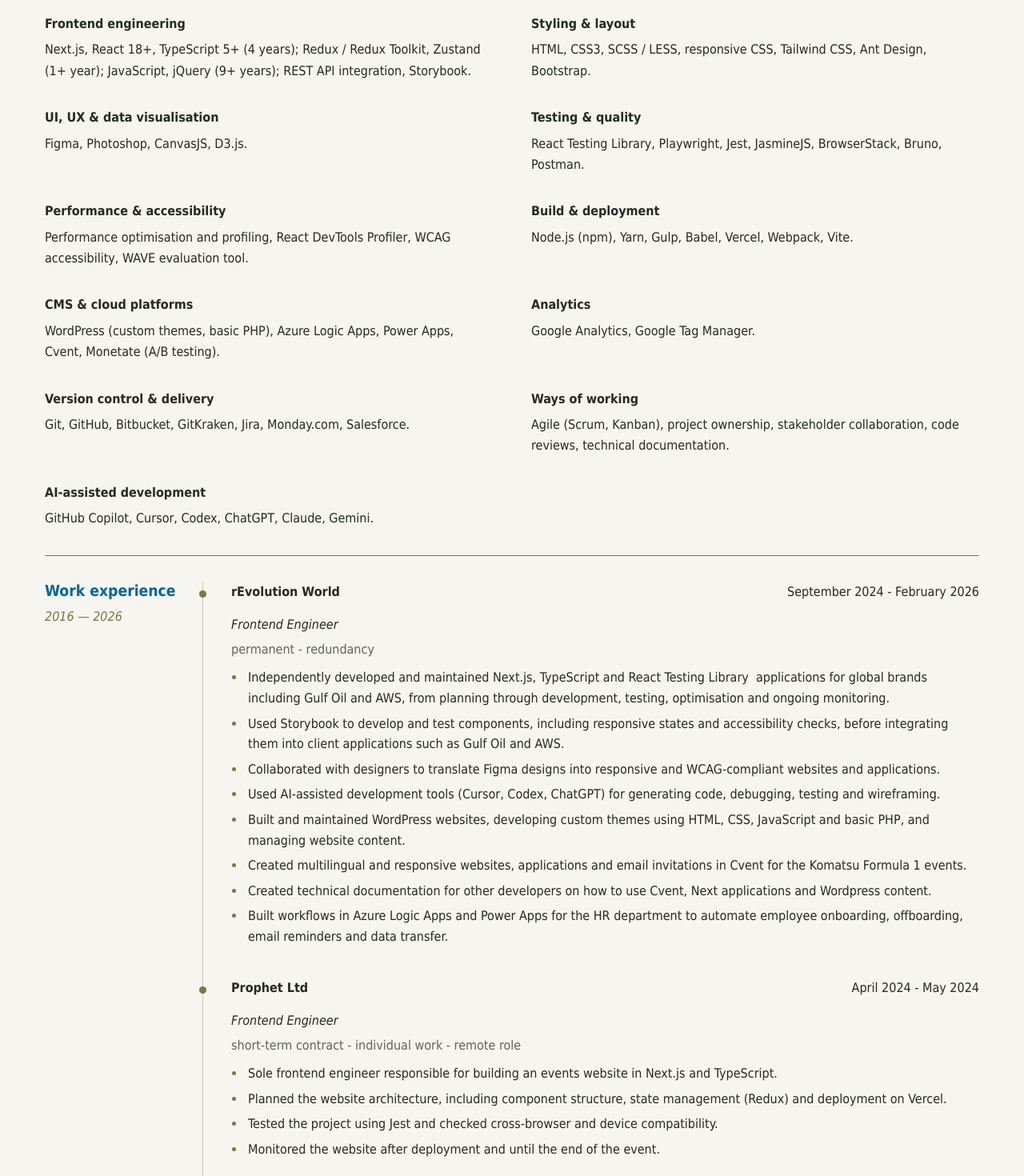
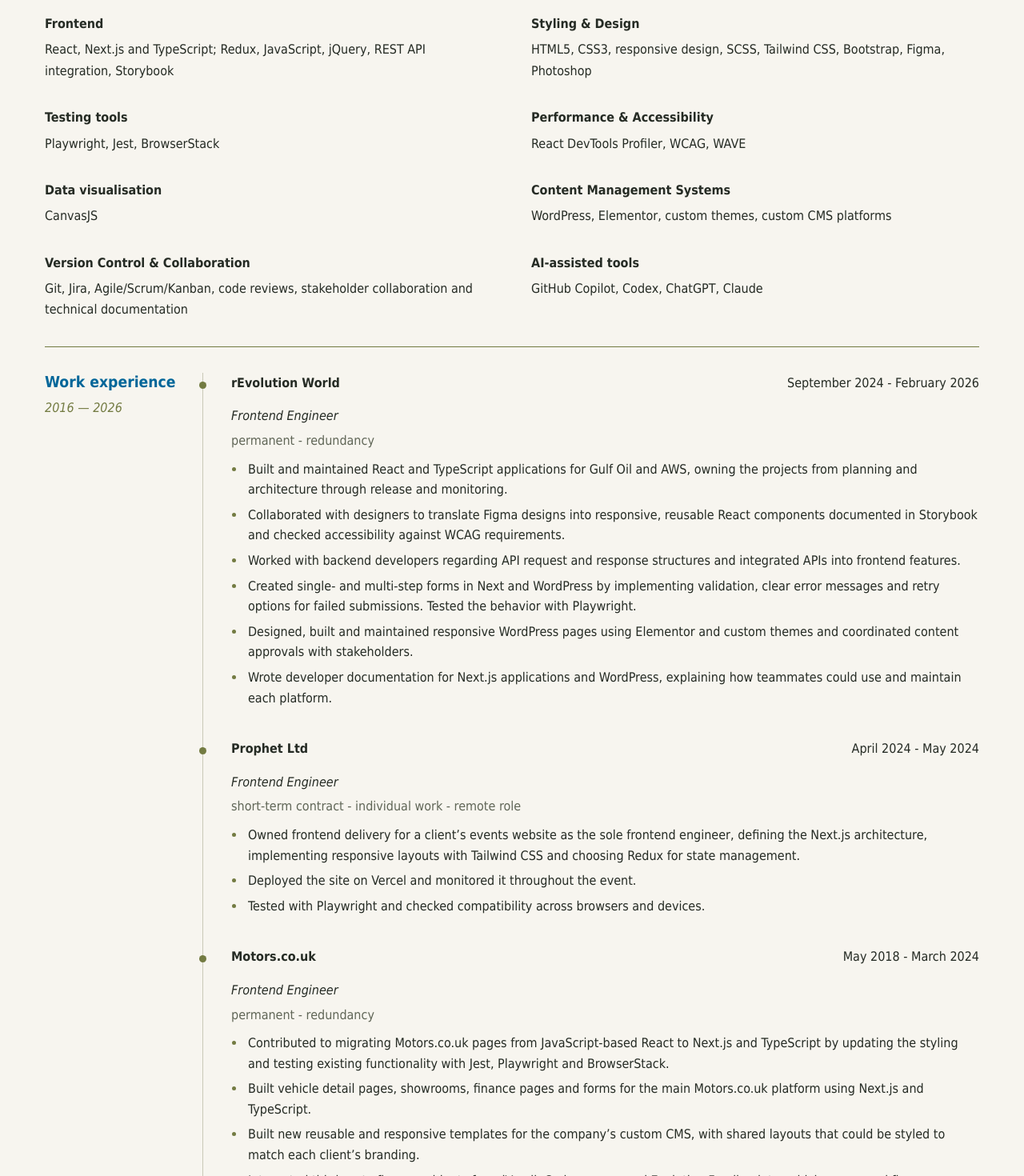
Before and after one commit to vladmoca90/Storybook-NextJS, a Next.js app: page /cv in a window 1280 px wide. Shown: the part 720-2190 px from the top of the page at 80% size. Built offline with nearby package versions, Linux system fonts and the light colour scheme.

Commit message:
Added new information for the CV project

```diff
--- a/app/cv/resume-data.ts
+++ b/app/cv/resume-data.ts
@@ -13,14 +13,12 @@ export const experience: Experience[] = [
     dates: "September 2024 - February 2026",
     type: "permanent - redundancy",
     bullets: [
-      "Independently developed and maintained Next.js, TypeScript and React Testing Library  applications for global brands including Gulf Oil and AWS, from planning through development, testing, optimisation and ongoing monitoring.",
-      "Used Storybook to develop and test components, including responsive states and accessibility checks, before integrating them into client applications such as Gulf Oil and AWS.",
-      "Collaborated with designers to translate Figma designs into responsive and WCAG-compliant websites and applications.",
-      "Used AI-assisted development tools (Cursor, Codex, ChatGPT) for generating code, debugging, testing and wireframing.",
-      "Built and maintained WordPress websites, developing custom themes using HTML, CSS, JavaScript and basic PHP, and managing website content.",
-      "Created multilingual and responsive websites, applications and email invitations in Cvent for the Komatsu Formula 1 events.",
-      "Created technical documentation for other developers on how to use Cvent, Next applications and Wordpress content.",
-      "Built workflows in Azure Logic Apps and Power Apps for the HR department to automate employee onboarding, offboarding, email reminders and data transfer.",
+      "Built and maintained React and TypeScript applications for Gulf Oil and AWS, owning the projects from planning and architecture through release and monitoring.",
+      "Collaborated with designers to translate Figma designs into responsive, reusable React components documented in Storybook and checked accessibility against WCAG requirements.",
+      "Worked with backend developers regarding API request and response structures and integrated APIs into frontend features.",
+      "Created single- and multi-step forms in Next and WordPress by implementing validation, clear error messages and retry options for failed submissions. Tested the behavior with Playwright.",
+      "Designed, built and maintained responsive WordPress pages using Elementor and custom themes and coordinated content approvals with stakeholders.",
+      "Wrote developer documentation for Next.js applications and WordPress, explaining how teammates could use and maintain each platform.",
     ],
   },
 
@@ -30,10 +28,9 @@ export const experience: Experience[] = [
     dates: "April 2024 - May 2024",
     type: "short-term contract - individual work - remote role",
     bullets: [
-      "Sole frontend engineer responsible for building an events website in Next.js and TypeScript.",
-      "Planned the website architecture, including component structure, state management (Redux) and deployment on Vercel.",
-      "Tested the project using Jest and checked cross-browser and device compatibility.",
-      "Monitored the website after deployment and until the end of the event.",
+      "Owned frontend delivery for a client’s events website as the sole frontend engineer, defining the Next.js architecture, implementing responsive layouts with Tailwind CSS and choosing Redux for state management.",
+      "Deployed the site on Vercel and monitored it throughout the event.",
+      "Tested with Playwright and checked compatibility across browsers and devices.",
     ],
   },
 
@@ -43,13 +40,13 @@ export const experience: Experience[] = [
     dates: "May 2018 - March 2024",
     type: "permanent - redundancy",
     bullets: [
-      "Built and maintained Next.js and TypeScript applications for an automotive online marketplace.",
-      "Developed responsive dashboards and statistics charts in CanvasJS for the business to understand vehicle pricing, stock levels, make and model numbers and market trends.",
-      "Collaborated with designers to build client websites in the CMS, translating Figma and Photoshop designs into responsive webpages.",
-      "Created website designs for clients using Figma and Photoshop, then implemented them as responsive webpages.",
-      "Implemented Google Analytics and Google Tag Manager integrations on client websites and worked directly with stakeholders to understand their business requirements.",
-      "Integrated third-party finance services, including iVendi, Codeweavers and Evolution Funding on car details pages and applications.",
-      "Participated in code reviews and used Jest, Playwright and BrowserStack for testing and project quality.",
+      "Contributed to migrating Motors.co.uk pages from JavaScript-based React to Next.js and TypeScript by updating the styling and testing existing functionality with Jest, Playwright and BrowserStack.",
+      "Built vehicle detail pages, showrooms, finance pages and forms for the main Motors.co.uk platform using Next.js and TypeScript.",
+      "Built new reusable and responsive templates for the company’s custom CMS, with shared layouts that could be styled to match each client’s branding.",
+      "Integrated third-party finance widgets from iVendi, Codeweavers and Evolution Funding into vehicle pages and finance journeys and implemented validation for single- and multi-step forms.",
+      "Monitored production websites and provided on-call support for the automotive marketplace.",
+      "Built responsive CanvasJS dashboards to help business users analyse vehicle pricing, stock levels and market trends.",
+      "Participated in code reviews and helped maintain code quality and cross-browser compatibility.",
     ],
   },
 
@@ -61,7 +58,6 @@ export const experience: Experience[] = [
     bullets: [
       "Helped redesign the company’s website within an Agile team of frontend, backend developers and designers.",
       "Developed responsive, mobile-first pages using HTML5, SCSS, Bootstrap, jQuery and integrated API data.",
-      "Created JasmineJS tests and verified across multiple devices and browsers.",
     ],
   },
 
@@ -71,11 +67,8 @@ export const experience: Experience[] = [
     dates: "March 2017 - October 2017",
     type: "contract",
     bullets: [
-      "Built banners, responsive and promotional pages across Waitrose Florist, Cellar, Gifts, Garden and Groceries.",
-      "Used Monetate to implement A/B tests, optimise website content and test responsive behaviour on the main Waitrose website.",
+      "Built, redesigned and maintained responsive, CMS-driven promotional pages across Waitrose’s online stores using HTML, CSS, Bootstrap and jQuery.",
       "Collaborated with designers and developers to translate Photoshop designs into mobile-first, accessible and SEO-friendly pages.",
-      "Developed and maintained CMS-driven pages and promotional content using HTML5, CSS3, Bootstrap, jQuery and Photoshop.",
-      "Adjusted cross-browser compatibility, layout and interaction issues to ensure a consistent customer experience.",
     ],
   },
 
@@ -85,69 +78,52 @@ export const experience: Experience[] = [
     dates: "December 2016 - January 2017",
     type: "contract",
     bullets: [
-      "Independently developed a mobile and tablet application that presents the products of the company.",
-      "Developed using HTML, SCSS, Bootstrap and jQuery, from initial requirements through final delivery.",
-      "Tested the application on mobile and tablet devices and fixed all responsive layout issues before release.",
+      "Independently developed and tested a mobile and tablet product catalogue using HTML, SCSS, Bootstrap and jQuery, taking it from initial requirements through testing and delivery.",
     ],
   },
 ];
 
 export const skills: { label: string; value: string }[] = [
   {
-    label: "Frontend engineering",
+    label: "Frontend",
     value:
-      "Next.js, React 18+, TypeScript 5+ (4 years); Redux / Redux Toolkit, Zustand (1+ year); JavaScript, jQuery (9+ years); REST API integration, Storybook.",
+      "React, Next.js and TypeScript; Redux, JavaScript, jQuery, REST API integration, Storybook",
   },
 
   {
-    label: "Styling & layout",
+    label: "Styling & Design",
     value:
-      "HTML, CSS3, SCSS / LESS, responsive CSS, Tailwind CSS, Ant Design, Bootstrap.",
+      "HTML5, CSS3, responsive design, SCSS, Tailwind CSS, Bootstrap, Figma, Photoshop",
   },
 
   {
-    label: "UI, UX & data visualisation",
-    value: "Figma, Photoshop, CanvasJS, D3.js.",
+    label: "Testing tools",
+    value: "Playwright, Jest, BrowserStack",
   },
 
   {
-    label: "Testing & quality",
-    value:
-      "React Testing Library, Playwright, Jest, JasmineJS, BrowserStack, Bruno, Postman.",
+    label: "Performance & Accessibility",
+    value: "React DevTools Profiler, WCAG, WAVE",
   },
 
   {
-    label: "Performance & accessibility",
-    value:
-      "Performance optimisation and profiling, React DevTools Profiler, WCAG accessibility, WAVE evaluation tool.",
+    label: "Data visualisation",
+    value: "CanvasJS",
   },
 
   {
-    label: "Build & deployment",
-    value: "Node.js (npm), Yarn, Gulp, Babel, Vercel, Webpack, Vite.",
+    label: "Content Management Systems",
+    value: "WordPress, Elementor, custom themes, custom CMS platforms",
   },
 
   {
-    label: "CMS & cloud platforms",
+    label: "Version Control & Collaboration",
     value:
-      "WordPress (custom themes, basic PHP), Azure Logic Apps, Power Apps, Cvent, Monetate (A/B testing).",
-  },
-
-  { label: "Analytics", value: "Google Analytics, Google Tag Manager." },
-
-  {
-    label: "Version control & delivery",
-    value: "Git, GitHub, Bitbucket, GitKraken, Jira, Monday.com, Salesforce.",
+      "Git, Jira, Agile/Scrum/Kanban, code reviews, stakeholder collaboration and technical documentation",
   },
 
   {
-    label: "Ways of working",
-    value:
-      "Agile (Scrum, Kanban), project ownership, stakeholder collaboration, code reviews, technical documentation.",
-  },
-
-  {
-    label: "AI-assisted development",
-    value: "GitHub Copilot, Cursor, Codex, ChatGPT, Claude, Gemini.",
+    label: "AI-assisted tools",
+    value: "GitHub Copilot, Codex, ChatGPT, Claude",
   },
 ];
```
